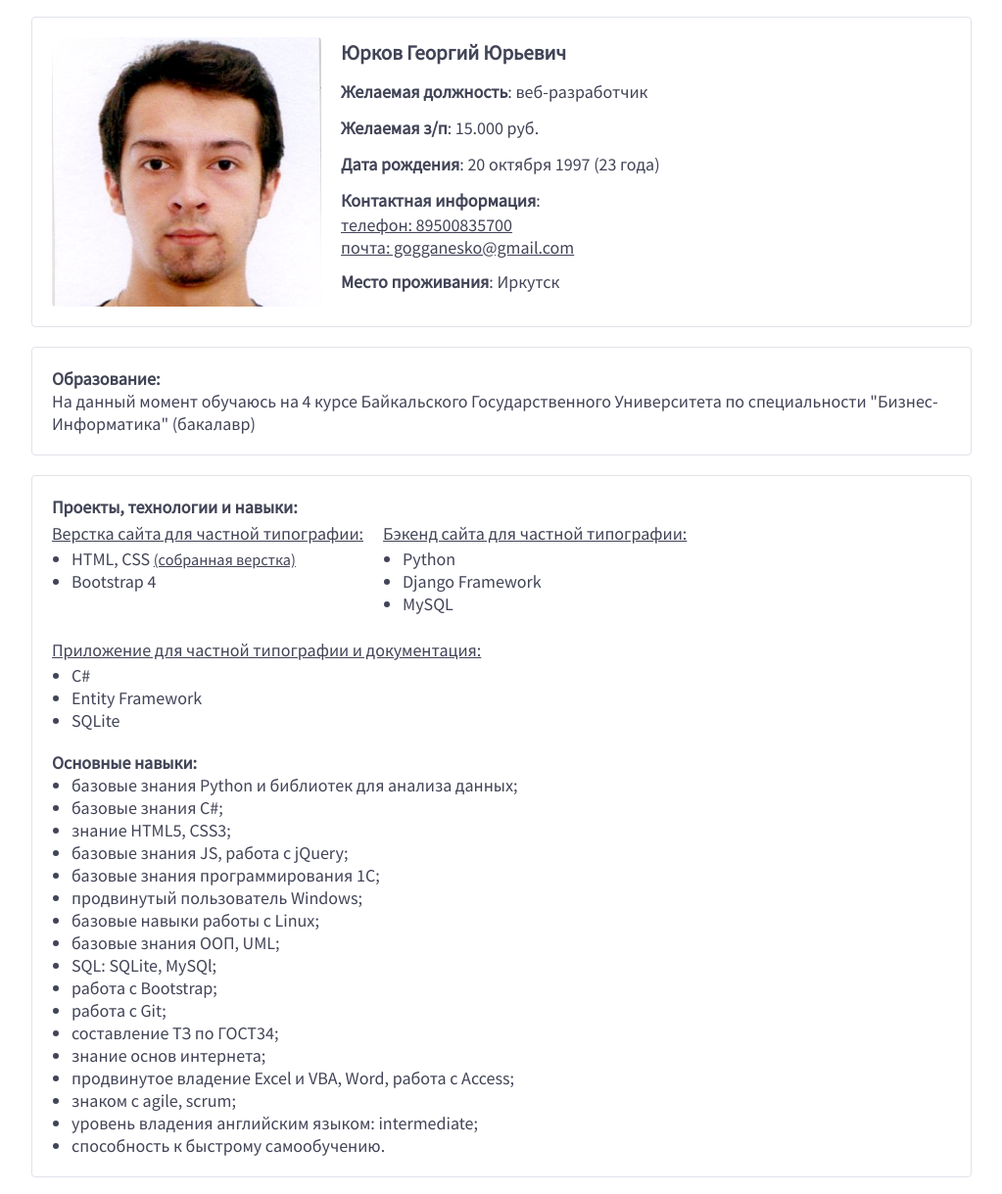
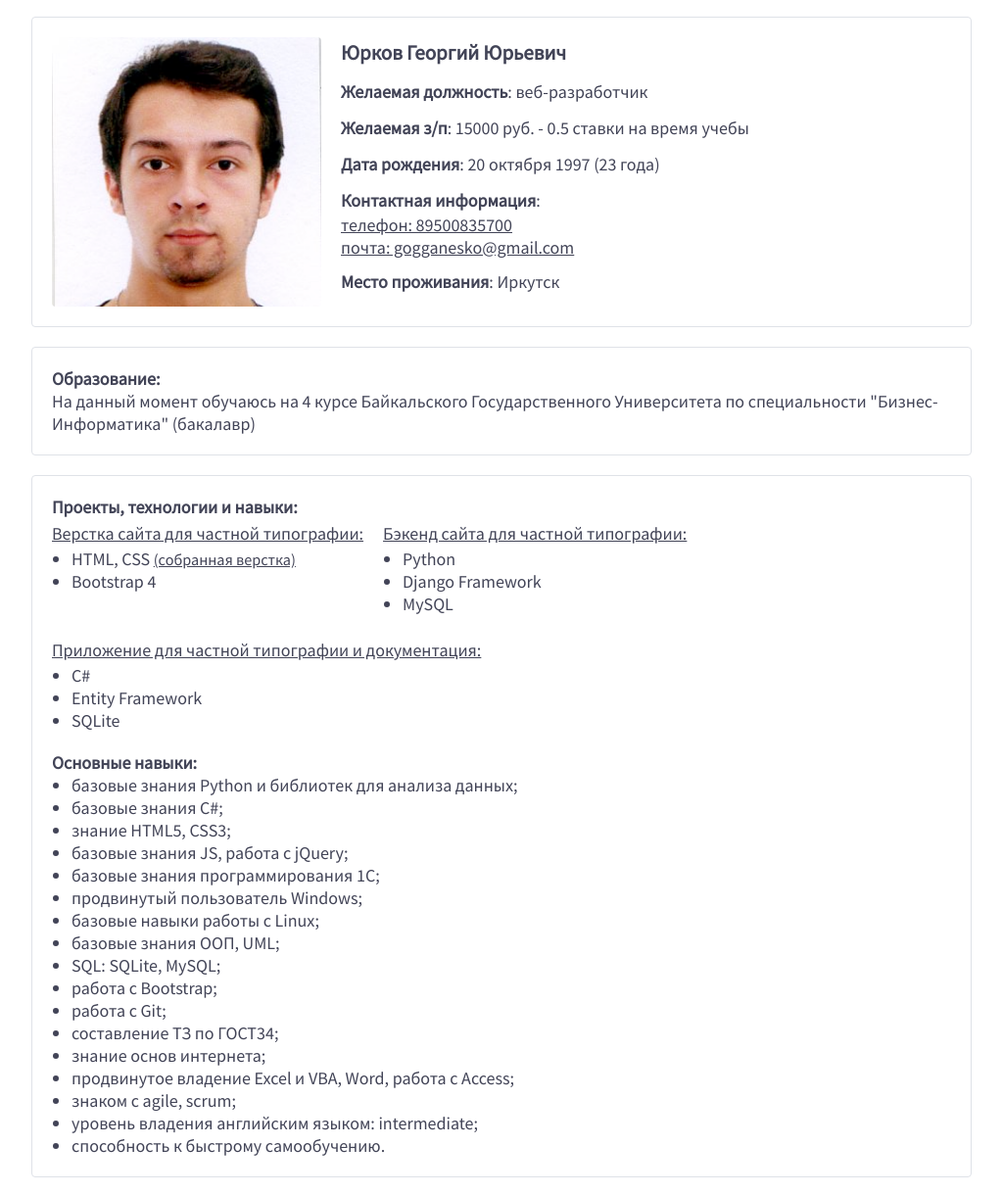
Before and after one commit to gogganesko/resume, a plain HTML site: page index.html in a window 1280 px wide. Shown: the part 54-1273 px from the top of the page at 98% size, without its empty margins (128-1151 px from the left). Drawn offline with Linux system fonts and the light colour scheme.

Commit message:
Update index.html

```diff
--- a/index.html
+++ b/index.html
@@ -26,7 +26,7 @@
                     <span><strong>Желаемая должность</strong>: веб-разработчик</span>
                 </div>
                 <div class="row">
-                    <span><strong>Желаемая з/п</strong>: 15.000 руб.</span>
+                    <span><strong>Желаемая з/п</strong>: 15000 руб. - 0.5 ставки на время учебы</span>
                 </div>
                 <div class="row">
                     <span><strong>Дата рождения</strong>: 20 октября 1997 (23 года)</span>
@@ -82,7 +82,7 @@
                 <li>продвинутый пользователь Windows;</li>
                 <li>базовые навыки работы с Linux;</li>
                 <li>базовые знания ООП, UML;</li>
-                <li>SQL: SQLite, MySQl;</li>
+                <li>SQL: SQLite, MySQL;</li>
                 <li>работа с Bootstrap;</li>
                 <li>работа с Git;</li>
                 <li>составление ТЗ по ГОСТ34;</li>
```
